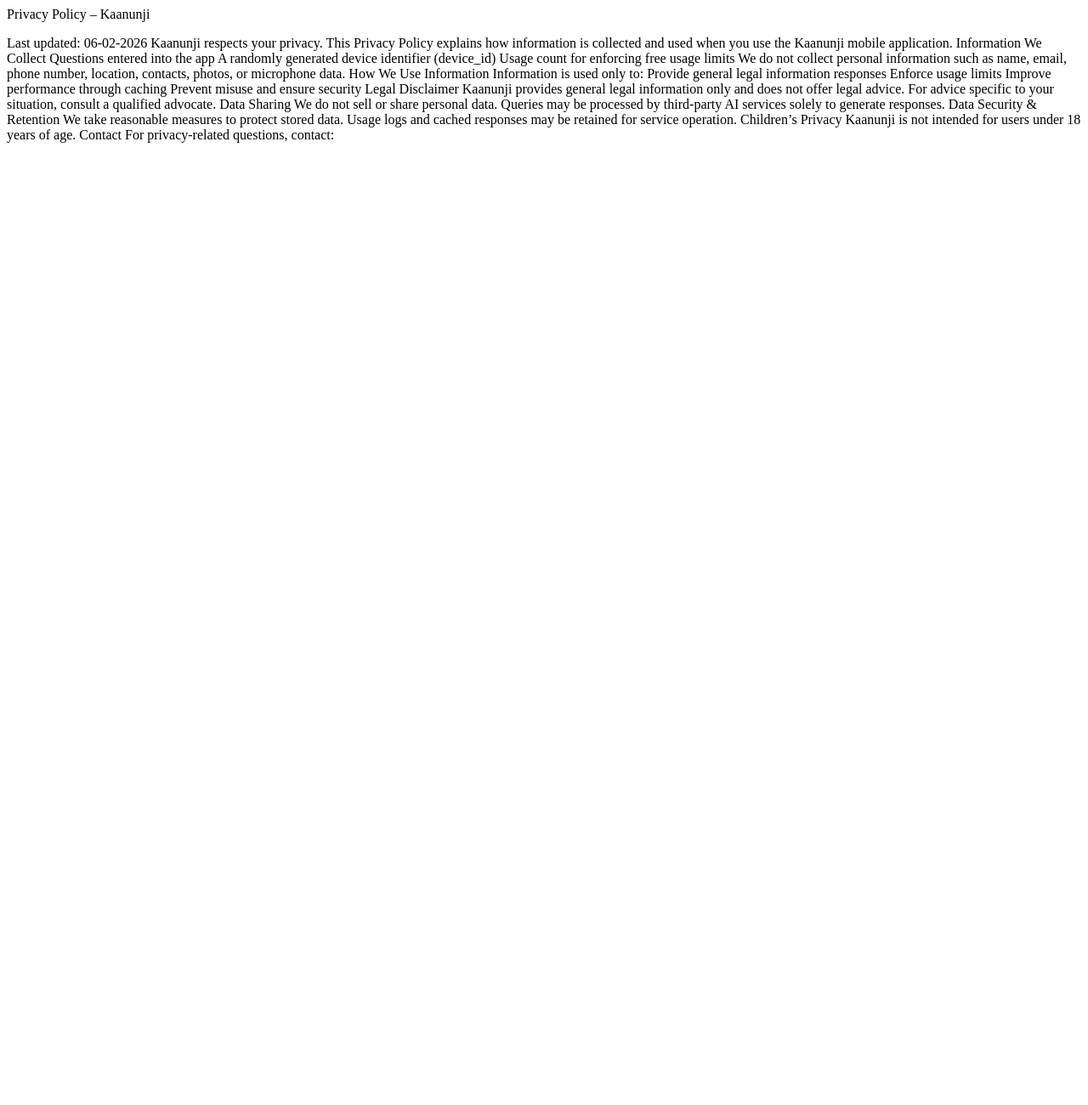
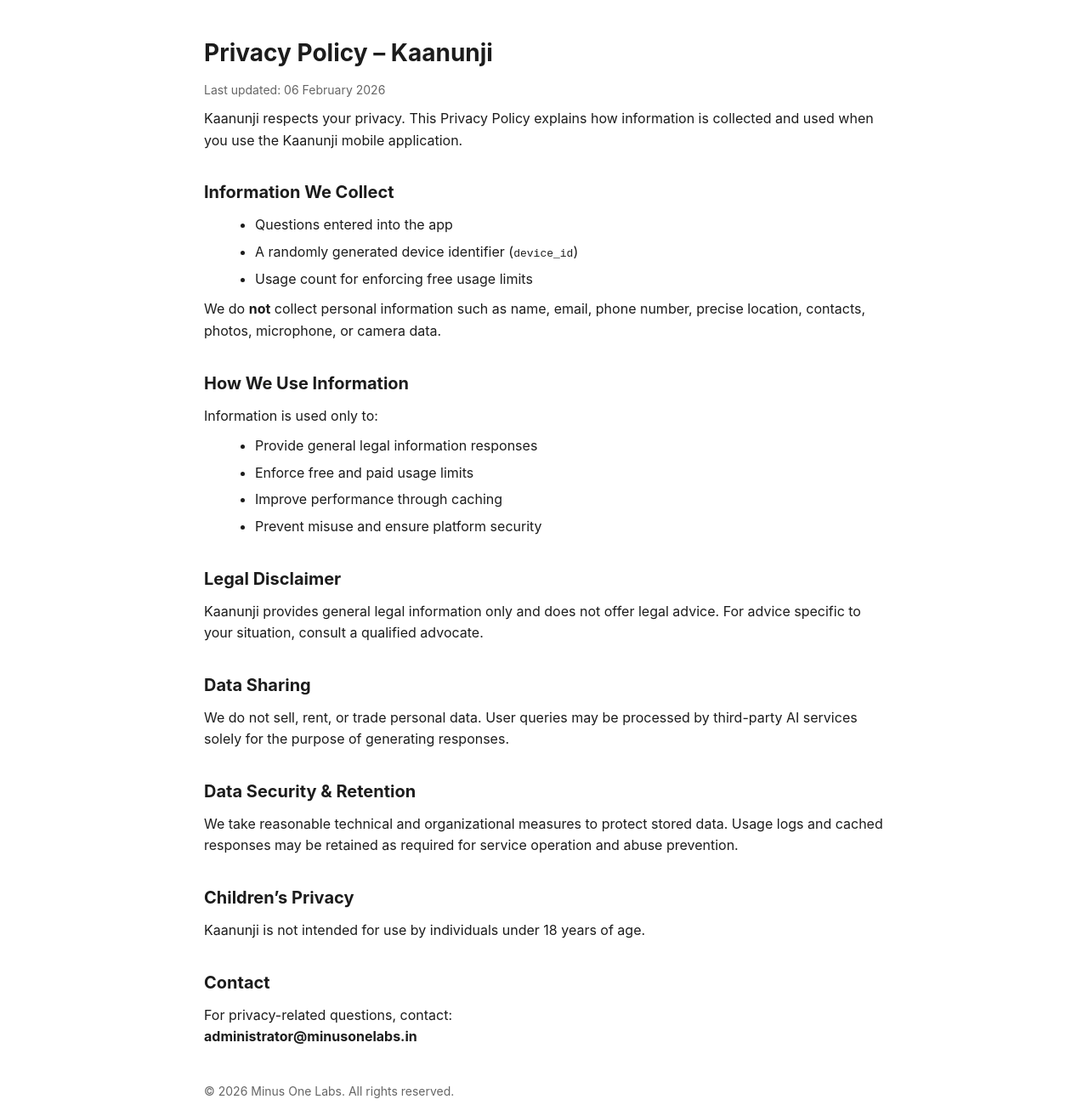
Before and after one commit to WhiteW00lf/kaanunji-privacy, a plain HTML site: page index.html in a window 1280 px wide. Shown: the whole page at 85% size. Before the commit the page ends 800 px from the top, so only its background shows below. Drawn offline with Linux system fonts and the light colour scheme.

Commit message:
Enhance index.html with styles and updated policy
Added meta tags for character set and viewport, included CSS styles for better presentation, and updated the privacy policy content.

```diff
--- a/index.html
+++ b/index.html
@@ -1,56 +1,122 @@
-<html>
+<!DOCTYPE html>
+<html lang="en">
 <head>
-  <title> Kaanunji-privacy policy</title>
+  <meta charset="UTF-8">
+  <title>Kaanunji – Privacy Policy</title>
+  <meta name="viewport" content="width=device-width, initial-scale=1.0">
+  <style>
+    body {
+      font-family: -apple-system, BlinkMacSystemFont, "Segoe UI", Roboto, Oxygen,
+                   Ubuntu, Cantarell, "Helvetica Neue", Arial, sans-serif;
+      line-height: 1.6;
+      color: #1c1c1c;
+      background: #ffffff;
+      max-width: 800px;
+      margin: 40px auto;
+      padding: 0 20px;
+    }
+
+    h1 {
+      font-size: 28px;
+      margin-bottom: 8px;
+    }
+
+    h2 {
+      font-size: 20px;
+      margin-top: 32px;
+      margin-bottom: 8px;
+    }
+
+    p {
+      margin: 10px 0;
+    }
+
+    ul {
+      margin: 10px 0 10px 20px;
+    }
+
+    li {
+      margin-bottom: 6px;
+    }
+
+    .muted {
+      color: #666;
+      font-size: 14px;
+    }
+
+    .footer {
+      margin-top: 40px;
+      font-size: 14px;
+      color: #666;
+    }
+  </style>
 </head>
-  <body>
-    <p> Privacy Policy – Kaanunji </p>
 
-Last updated: 06-02-2026
+<body>
 
-Kaanunji respects your privacy. This Privacy Policy explains how information is collected and used when you use the Kaanunji mobile application.
+  <h1>Privacy Policy – Kaanunji</h1>
+  <p class="muted">Last updated: 06 February 2026</p>
 
-Information We Collect
+  <p>
+    Kaanunji respects your privacy. This Privacy Policy explains how information
+    is collected and used when you use the Kaanunji mobile application.
+  </p>
 
-Questions entered into the app
+  <h2>Information We Collect</h2>
+  <ul>
+    <li>Questions entered into the app</li>
+    <li>A randomly generated device identifier (<code>device_id</code>)</li>
+    <li>Usage count for enforcing free usage limits</li>
+  </ul>
 
-A randomly generated device identifier (device_id)
+  <p>
+    We do <strong>not</strong> collect personal information such as name, email,
+    phone number, precise location, contacts, photos, microphone, or camera data.
+  </p>
 
-Usage count for enforcing free usage limits
+  <h2>How We Use Information</h2>
+  <p>Information is used only to:</p>
+  <ul>
+    <li>Provide general legal information responses</li>
+    <li>Enforce free and paid usage limits</li>
+    <li>Improve performance through caching</li>
+    <li>Prevent misuse and ensure platform security</li>
+  </ul>
 
-We do not collect personal information such as name, email, phone number, location, contacts, photos, or microphone data.
+  <h2>Legal Disclaimer</h2>
+  <p>
+    Kaanunji provides general legal information only and does not offer legal
+    advice. For advice specific to your situation, consult a qualified advocate.
+  </p>
 
-How We Use Information
+  <h2>Data Sharing</h2>
+  <p>
+    We do not sell, rent, or trade personal data. User queries may be processed
+    by third-party AI services solely for the purpose of generating responses.
+  </p>
 
-Information is used only to:
+  <h2>Data Security & Retention</h2>
+  <p>
+    We take reasonable technical and organizational measures to protect stored
+    data. Usage logs and cached responses may be retained as required for service
+    operation and abuse prevention.
+  </p>
 
-Provide general legal information responses
+  <h2>Children’s Privacy</h2>
+  <p>
+    Kaanunji is not intended for use by individuals under 18 years of age.
+  </p>
 
-Enforce usage limits
+  <h2>Contact</h2>
+  <p>
+    For privacy-related questions, contact:
+    <br>
+    <strong>administrator@minusonelabs.in</strong>
+  </p>
 
-Improve performance through caching
+  <div class="footer">
+    © 2026 Minus One Labs. All rights reserved.
+  </div>
 
-Prevent misuse and ensure security
-
-Legal Disclaimer
-
-Kaanunji provides general legal information only and does not offer legal advice. For advice specific to your situation, consult a qualified advocate.
-
-Data Sharing
-
-We do not sell or share personal data. Queries may be processed by third-party AI services solely to generate responses.
-
-Data Security & Retention
-
-We take reasonable measures to protect stored data. Usage logs and cached responses may be retained for service operation.
-
-Children’s Privacy
-
-Kaanunji is not intended for users under 18 years of age.
-
-Contact
-
-For privacy-related questions, contact:
-
-
-  </body>
+</body>
 </html>
```
